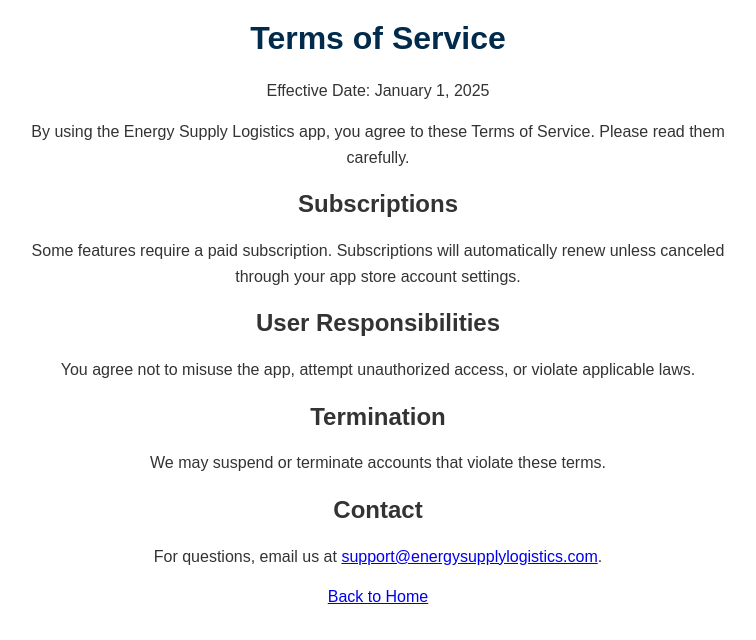
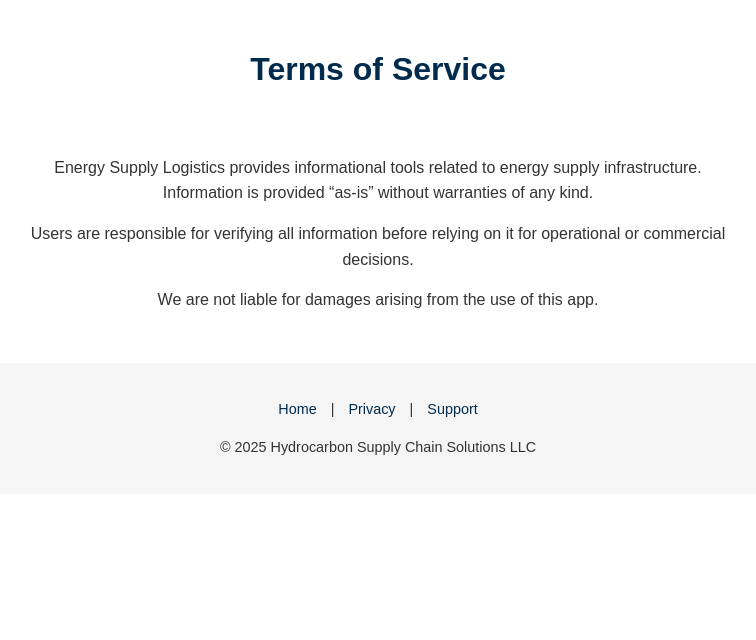
Before and after one commit to mattldavidson/Mattldavidson.github.io, a plain HTML site: page terms.html in a window 1280 px wide. Shown: the whole page, without its empty margins (262-1018 px from the left). Drawn offline with Linux system fonts and the light colour scheme.

Commit message:
Update terms.html

```diff
--- a/terms.html
+++ b/terms.html
@@ -3,34 +3,46 @@
 <head>
 <meta charset="UTF-8">
 <meta name="viewport" content="width=device-width, initial-scale=1.0">
-    <title>Terms of Service - Energy Supply Logistics</title>
+<title>Terms of Service – Energy Supply Logistics</title>
 <style>
     body {font-family: Arial, sans-serif; margin:0; background:#fff; color:#333; text-align:center;}
     header {padding:30px 20px;}
-        header img {max-width:200px; height:auto;}
-        h1 {margin-top:20px; font-size:2rem; color:#002b4d;}
+    h1 {color:#002b4d;}
     p {max-width:700px; margin:15px auto; line-height:1.6;}
-        .buttons {margin-top:30px;}
-        .buttons a img {height:50px; margin:10px;}
-        footer {margin-top:50px; padding:20px; font-size:0.9rem; background:#f5f5f5; color:#555;}
+    footer {margin-top:50px; padding:20px; font-size:0.9rem; background:#f5f5f5;}
     footer a {color:#002b4d; margin:0 10px; text-decoration:none;}
 </style>
 </head>
 <body>
+
+<header>
     <h1>Terms of Service</h1>
-    <p>Effective Date: January 1, 2025</p>
+</header>
+
+<main>
     <p>
-        By using the Energy Supply Logistics app, you agree to these Terms of Service.
-        Please read them carefully.
+        Energy Supply Logistics provides informational tools related to energy supply
+        infrastructure. Information is provided “as-is” without warranties of any kind.
     </p>
-    <h2>Subscriptions</h2>
-    <p>Some features require a paid subscription. Subscriptions will automatically renew unless canceled through your app store account settings.</p>
-    <h2>User Responsibilities</h2>
-    <p>You agree not to misuse the app, attempt unauthorized access, or violate applicable laws.</p>
-    <h2>Termination</h2>
-    <p>We may suspend or terminate accounts that violate these terms.</p>
-    <h2>Contact</h2>
-    <p>For questions, email us at <a href="mailto:support@energysupplylogistics.com">support@energysupplylogistics.com</a>.</p>
-    <p><a href="index.html">Back to Home</a></p>
+
+    <p>
+        Users are responsible for verifying all information before relying on it
+        for operational or commercial decisions.
+    </p>
+
+    <p>
+        We are not liable for damages arising from the use of this app.
+    </p>
+</main>
+
+<footer>
+    <p>
+        <a href="/">Home</a> |
+        <a href="/privacy.html">Privacy</a> |
+        <a href="/support/">Support</a>
+    </p>
+    <p>&copy; 2025 Hydrocarbon Supply Chain Solutions LLC</p>
+</footer>
+
 </body>
 </html>
```
Lines whose indentation alone changed are shown as unchanged.
